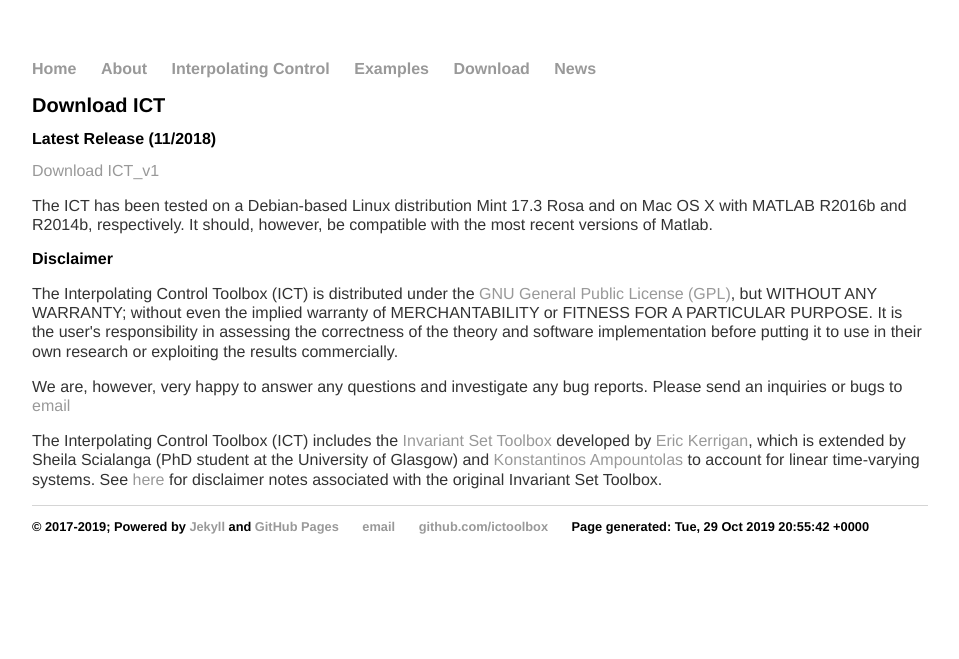
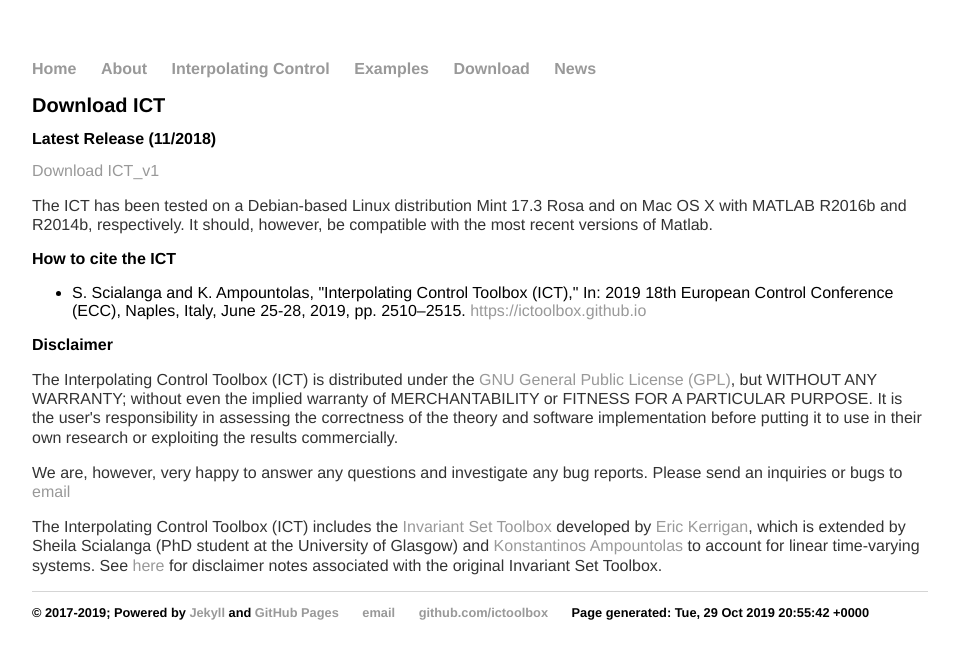
Before and after one commit to ICToolbox/ictoolbox.github.io, a Jekyll site: the page built from download/index.html, in a window 1280 px wide. Shown: the top 659 px of the page, without its empty margins (160-1119 px from the left). Built offline with Jekyll 4.4.1, drawn with Linux system fonts in a browser that asks for light colours.

Commit message:
Update index.html

```diff
--- a/download/index.html
+++ b/download/index.html
@@ -10,6 +10,12 @@ title: Download, Interpolating Control Toolbox
 	with MATLAB R2016b and R2014b, respectively. It should, however, be compatible with the most
 	recent versions of Matlab.</p>
 
+	<h2>How to cite the ICT</h2>
+	<ul>
+	<li>S. Scialanga and K. Ampountolas, "Interpolating Control Toolbox (ICT)," In: 2019 18th European Control Conference (ECC),
+		Naples, Italy, June 25-28, 2019, pp. 2510–2515. <a href="https://ictoolbox.github.io">https://ictoolbox.github.io</a>
+		</li>
+	</ul>
 	<h2>Disclaimer</h2>
 <p>The Interpolating Control Toolbox (ICT) is distributed under the <a href="http://www.gnu.org/licenses/gpl.html">GNU General Public License (GPL)</a>,
 but WITHOUT ANY WARRANTY; without even the implied warranty of MERCHANTABILITY or FITNESS FOR A
```
